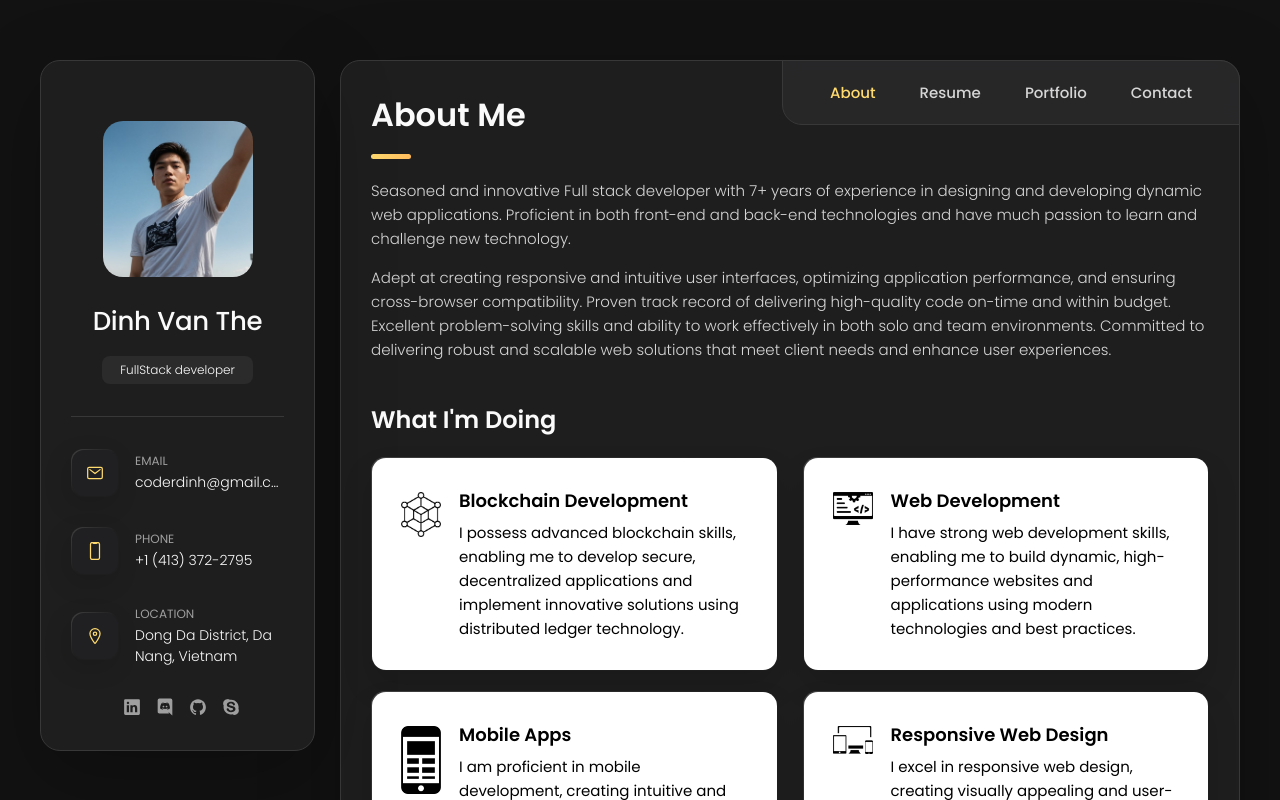
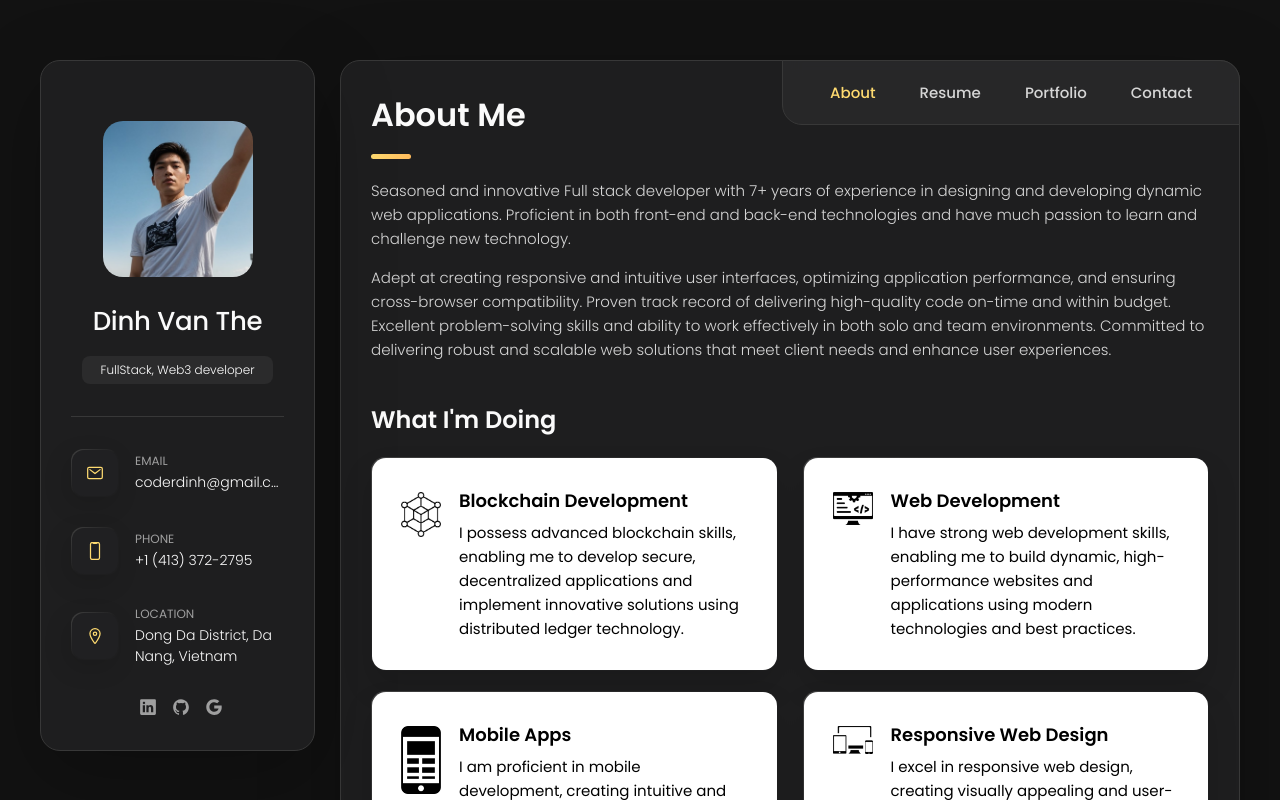
Before and after one commit to midas-pro/simple-blog, a plain HTML site: page index.html in a window 1280 px wide. Shown: the top 800 px of the page. Drawn offline with nearby package versions, Linux system fonts and the light colour scheme.

Commit message:
updated portfolio(gmail and removed discord name)

```diff
--- a/assets/css/style.css
+++ b/assets/css/style.css
@@ -441,6 +441,11 @@ main {
 .social-item .social-link {
   color: var(--light-gray-70);
   font-size: 18px;
+  display: flex;
+  justify-content: center;
+  align-items: center;
+  flex-direction: column;
+  gap:10px;
 }
 
 
--- a/index.html
+++ b/index.html
@@ -48,7 +48,7 @@
         <div class="info-content">
           <h1 class="name" title="Dinh van">Dinh Van The</h1>
 
-          <p class="title">FullStack developer</p>
+          <p class="title">FullStack, Web3 developer</p>
         </div>
 
         <button class="info_more-btn" data-sidebar-btn>
@@ -74,7 +74,7 @@
             <div class="contact-info">
               <p class="contact-title">Email</p>
 
-              <a href="coderdinh@gmail.com" class="contact-link">coderdinh@gmail.com</a>
+              <a href="mailto:coderdinh@gmail.com" class="contact-link">coderdinh@gmail.com</a>
             </div>
 
           </li>
@@ -122,20 +122,15 @@
           </li>
 
           <li class="social-item">
-            <a href="mr.void008" class="social-link">
-              <ion-icon name="logo-discord"></ion-icon>
-            </a>
-          </li>
-
-          <li class="social-item">
             <a href="https://github.com/midas-pro" class="social-link">
               <ion-icon name="logo-github"></ion-icon>
             </a>
           </li>
           <li class="social-item">
-            <a href="live:.cid.1e4e263a82a8aeaf" class="social-link">
-              <ion-icon name="logo-skype"></ion-icon>
+            <a href="mailto:coderdinh@gmail.com" class="social-link">
+              <ion-icon name="logo-google"></ion-icon>
             </a>
+
           </li>
         </ul>
 
@@ -862,9 +857,9 @@ At that time, I learned lots of tech and especially I have gained lots of experi
   </li>
 
   <li class="social-item" width="100%">
-    <a href="mr.void008" class="social-link">
-      <img src="./assets/images/discord-round-color-icon.png" width="35px">
-      mr.void008
+    <a href="mailto:coderdinh@gmail.com" class="social-link">
+     <img src="./assets/images/gmail.png" width="35px" style="border-radius: 10%;">
+     coderdinh@gmail.com
     </a>
   </li>
 
```
Also changed, not shown: assets/images/gmail.png (added).
